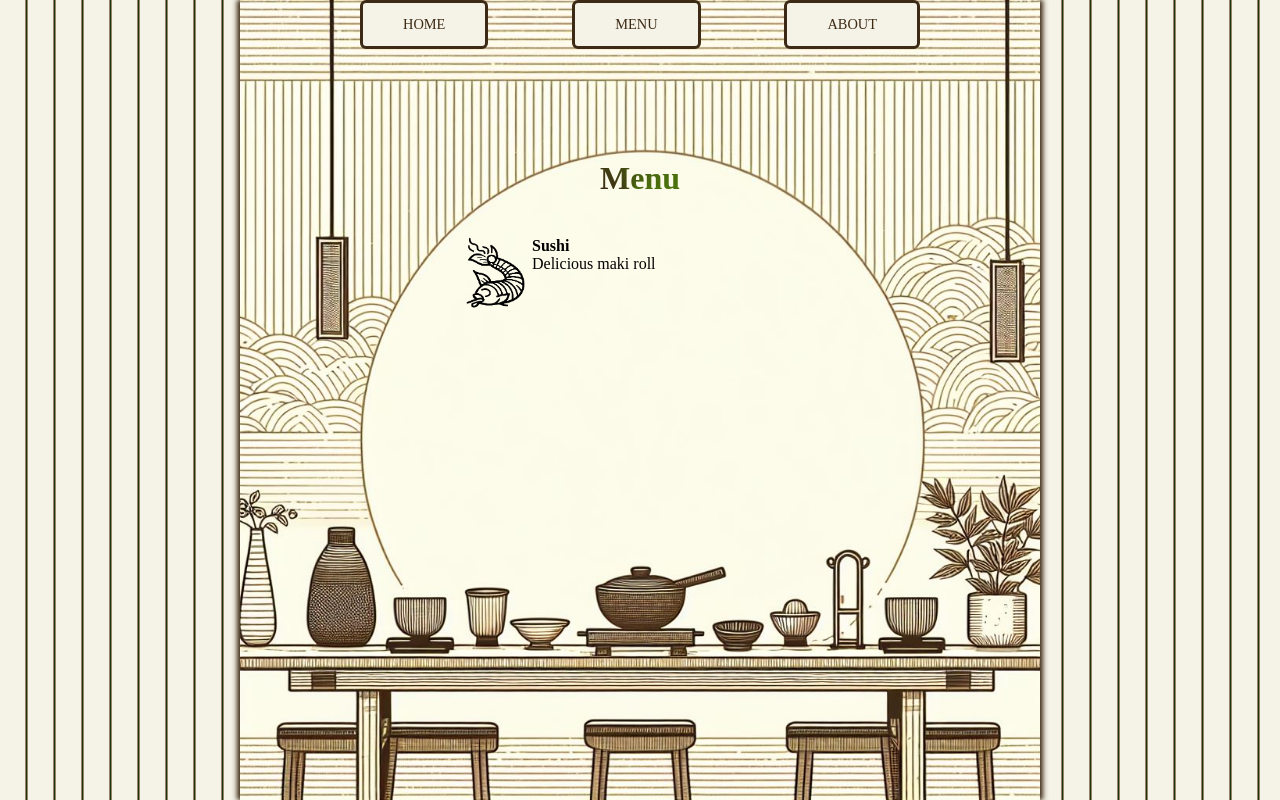
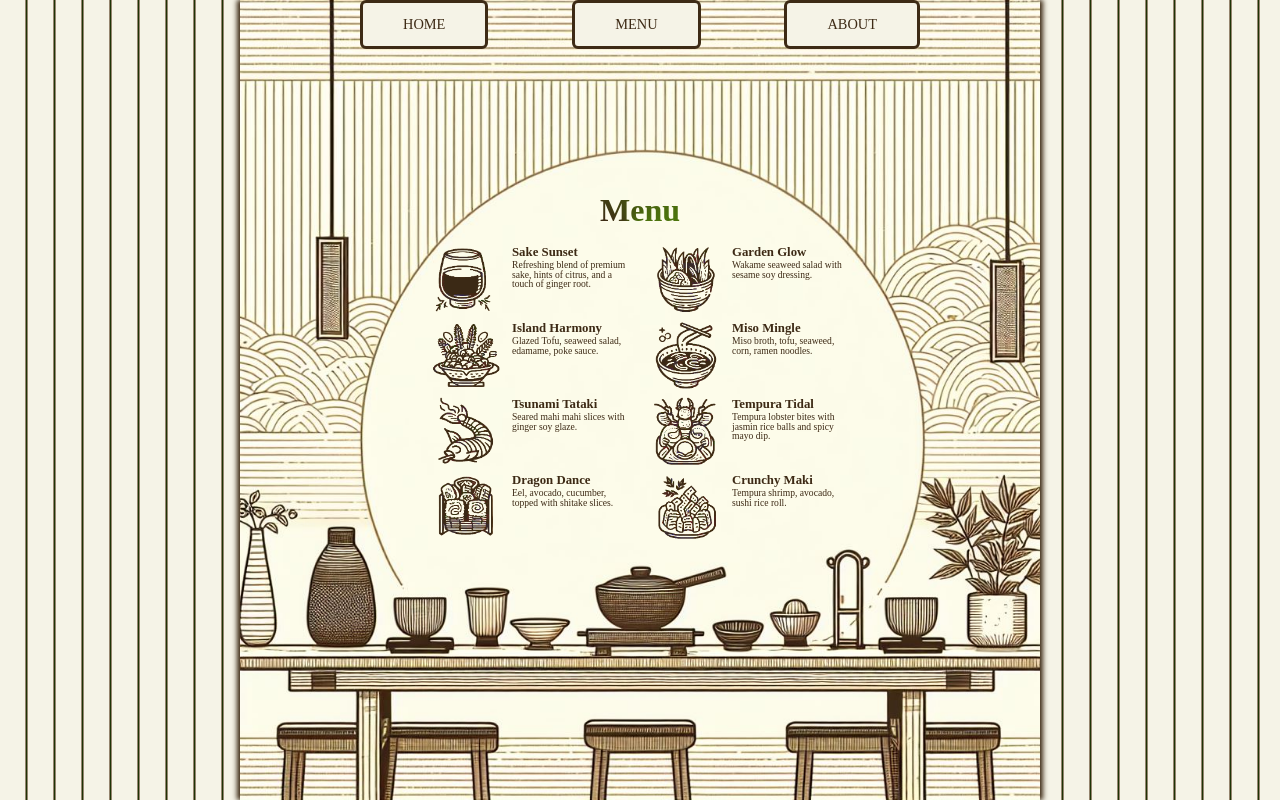
Before and after one commit to ruizterce/restaurant-page, a website built with webpack: page src/index.html in a window 1280 px wide. Both pictures are taken after a click on the button "MENU". Built offline with nearby package versions, Linux system fonts and the light colour scheme; a web font is replaced by a local one.

Commit message:
Add Dish class, style and images.
Add Dish class constructor in loadMenu.js. It
accepts 3 parameters (img source file, name and
description), and contains a loadDiv() method to
return the necessary html elements to append as
a new dish in #dishArea.

Add dishes .png icons in /img and import them in
loadMenu.js

Generate a few dishes in loadMenu.js.

```diff
--- a/src/loadMenu.js
+++ b/src/loadMenu.js
@@ -1,5 +1,12 @@
 
-import fish from './img/fish.png'
+import fish from './img/fish.png';
+import lobster from './img/lobster.png';
+import poke from './img/poke.png';
+import ramen from './img/ramen.png';
+import rolls from './img/rolls.png';
+import sake from './img/sake.png';
+import salad from './img/salad.png';
+import sushi from './img/sushi.png'
 
 const loadMenu = () => {
     const contentDiv = document.querySelector('#content')
@@ -14,40 +21,55 @@ const loadMenu = () => {
     dishArea.id = 'dishArea';
     dishArea.className = 'menu';
 
-    const dish = document.createElement('div');
-    dish.className = 'menu dish';
-
-    const iconWrapper = document.createElement('div');
-    iconWrapper.className = 'menu iconWrapper';
-
-    const img = document.createElement('img');
-    img.src = fish;
-
-    iconWrapper.appendChild(img);
-
-    const textWrapper = document.createElement('div');
-    textWrapper.className = 'menu textWrapper';
-
-    const dishName = document.createElement('h4');
-    dishName.className = 'menu';
-    dishName.textContent = 'Sushi';
-
-    const dishDesc = document.createElement('p');
-    dishDesc.className = 'menu';
-    dishDesc.textContent = 'Delicious maki roll';
-
-    textWrapper.appendChild(dishName);
-    textWrapper.appendChild(dishDesc);
-
-    dish.appendChild(iconWrapper);
-    dish.appendChild(textWrapper);
-
-    dishArea.appendChild(dish);
-
+    dishArea.appendChild(new Dish(sake, 'Sake Sunset', 'Refreshing blend of premium sake, hints of citrus, and a touch of ginger root.').loadDiv());
+    dishArea.appendChild(new Dish(salad, 'Garden Glow', 'Wakame seaweed salad with sesame soy dressing.').loadDiv());
+    dishArea.appendChild(new Dish(poke, 'Island Harmony', 'Glazed Tofu, seaweed salad, edamame, poke sauce.').loadDiv());
+    dishArea.appendChild(new Dish(ramen, 'Miso Mingle', 'Miso broth, tofu, seaweed, corn, ramen noodles.').loadDiv());
+    dishArea.appendChild(new Dish(fish, 'Tsunami Tataki', 'Seared mahi mahi slices with ginger soy glaze.').loadDiv());
+    dishArea.appendChild(new Dish(lobster, 'Tempura Tidal', 'Tempura lobster bites with jasmin rice balls and spicy mayo dip.').loadDiv());
+    dishArea.appendChild(new Dish(rolls, 'Dragon Dance', 'Eel, avocado, cucumber, topped with shitake slices.').loadDiv());
+    dishArea.appendChild(new Dish(sushi, 'Crunchy Maki', 'Tempura shrimp, avocado, sushi rice roll.').loadDiv());
 
     contentDiv.appendChild(h1Div);
     contentDiv.appendChild(dishArea);
 
 };
 
+class Dish {
+    constructor(src, name, desc) {
+        this.src = src;
+        this.name = name;
+        this.desc = desc;
+    }
+
+    //Return div node with the appropiate elements to append in #dishArea
+    loadDiv() {
+        const dishDiv = document.createElement('div');
+        dishDiv.className = 'menu dish';
+
+        const iconWrapper = document.createElement('div');
+        iconWrapper.className = 'menu iconWrapper';
+        const img = document.createElement('img');
+        img.src = this.src;
+        iconWrapper.appendChild(img);
+
+        const textWrapper = document.createElement('div');
+        textWrapper.className = 'menu textWrapper';
+        const title = document.createElement('h4');
+        title.className = 'menu';
+        title.textContent = this.name;
+        const description = document.createElement('p');
+        description.className = 'menu';
+        description.textContent = this.desc;
+        textWrapper.appendChild(title);
+        textWrapper.appendChild(description);
+
+        dishDiv.appendChild(iconWrapper);
+        dishDiv.appendChild(textWrapper);
+
+        return dishDiv;
+    }
+
+}
+
 export { loadMenu as default }
--- a/src/style.css
+++ b/src/style.css
@@ -120,7 +120,7 @@ header {
     }
 
     h1.menu {
-        margin: 20vh 0 5vh;
+        margin: 24vh 0 2vh;
         text-align: center;
         font-size: 4vh;
         color: transparent;
@@ -131,28 +131,34 @@ header {
     }
 
     div.menu#dishArea {
-        width: 55vh;
-        position: relative;
-        left: 5vh;
+        color:var(--caf-noir);
+        width: 52vh;
         display: grid;
         grid-template-columns: 1fr 1fr;
+        gap: 0.5vh 3vh;
 
         .menu.dish {
             display: flex;
 
             .iconWrapper {
                 img {
-                    width: 9vh;
-                    height: 9vh;
+                    width: 8.5vh;
+                    height: 8.5vh;
+                    margin-right: 1.5vh;
+                    filter: invert(15%) sepia(13%) saturate(2020%) hue-rotate(351deg) brightness(95%) contrast(93%);
                 }
             }
 
             h4 {
                 margin: 0px;
+                font-size: 1.6vh;
             }
 
             p {
                 margin: 0px;
+                font-size:1.2vh;
+                line-height: 1.2vh;
+                text-align: left;
             }
         }
     }
```
Also changed, not shown: src/img/lobster.png (added), src/img/poke.png (added), src/img/ramen.png (added), src/img/rolls.png (added), src/img/sake.png (added), src/img/salad.png (added), src/img/sushi.png (added).
